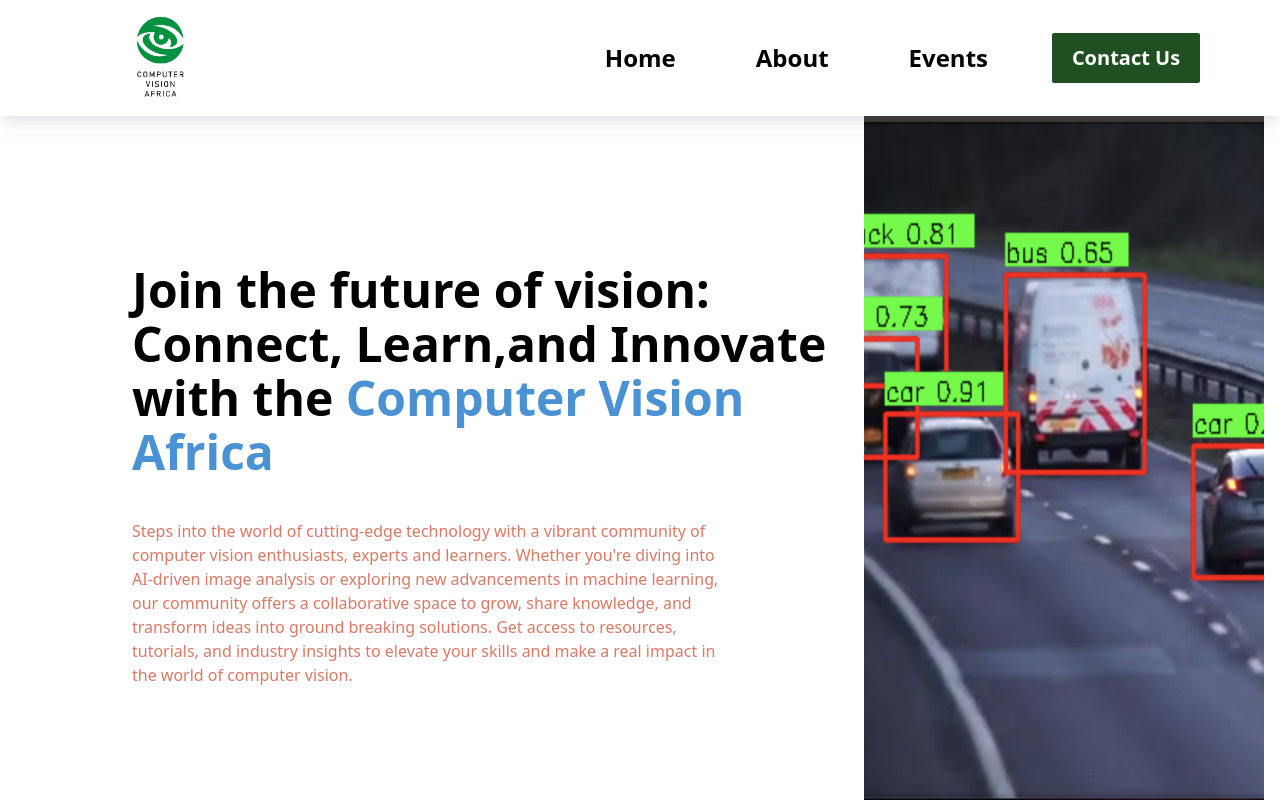
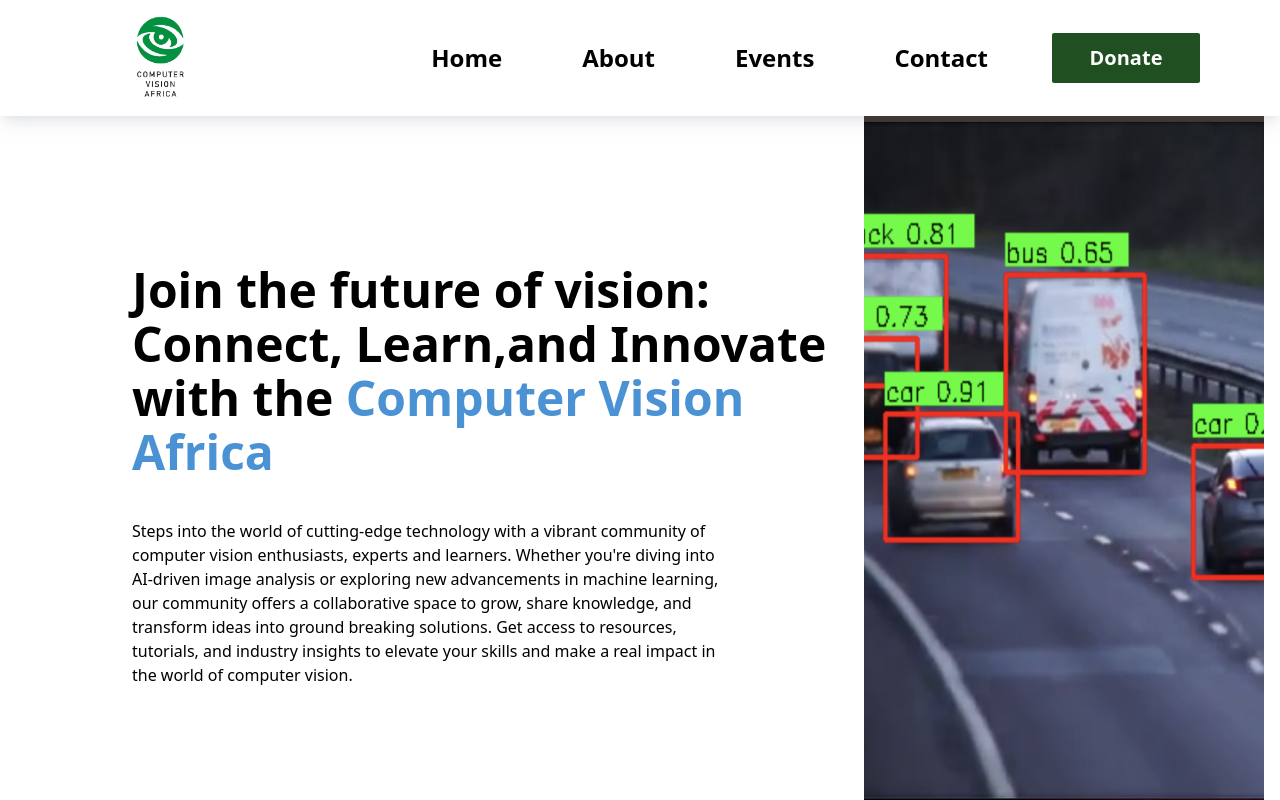
Before and after one commit to Abdullahi-auwalu/Computer-Vision-Africa, a Next.js app: page / in a window 1280 px wide. Shown: the top 800 px of the page. Built offline with nearby package versions, Linux system fonts and the light colour scheme.

Commit message:
add support button

```diff
--- a/src/components/Navbar.tsx
+++ b/src/components/Navbar.tsx
@@ -27,9 +27,12 @@
           <li className="hover:text-[#437D58] text-2xl font-semibold">
             <Link href="/events">Events</Link>
           </li>
+          <li className="hover:text-[#437D58] text-2xl font-semibold">
+            <Link href="/events">Contact</Link>
+          </li>
         </ul>
         <div className="md:flex items-center justify-center w-[148px] h-[50px] p-2 bg-[#205021] hover:bg-[#205021] text-white text-xl hidden font-semibold rounded-sm">
-          <Link href="/contact">Contact Us</Link>
+          <Link href="/contact">Donate</Link>
         </div>
         <div
           onClick={() => setSideNav(!sideNav)}
@@ -73,6 +76,9 @@
               <li className="text-[#205021] text-3xl w-full h-[50px] flex items-center justify-center hover:bg-[#205021] hover:text-white ">
                 <Link href="/contact">Contact</Link>
               </li>
+              <li className="text-[#205021] text-3xl w-full h-[50px] flex items-center justify-center hover:bg-[#205021] hover:text-white ">
+                <Link href="/contact">Support Us</Link>
+              </li>
             </ul>
           </div>
         </div>
--- a/src/components/TopBanner.tsx
+++ b/src/components/TopBanner.tsx
@@ -8,7 +8,7 @@
           Join the future of vision: Connect, Learn,and Innovate with the
           <span className="text-[#4B92D4] "> Computer Vision Africa</span>
         </h1>
-        <p className="text-[#D97A66] text-base lg:w-[592px] leading-6 ">
+        <p className="text-black text-base lg:w-[592px] leading-6 ">
           Steps into the world of cutting-edge technology with a vibrant
           community of computer vision enthusiasts, experts and learners.
           Whether you&#39;re diving into AI-driven image analysis or exploring
```
Also changed, not shown: public/cva-up1.jpg (added).
